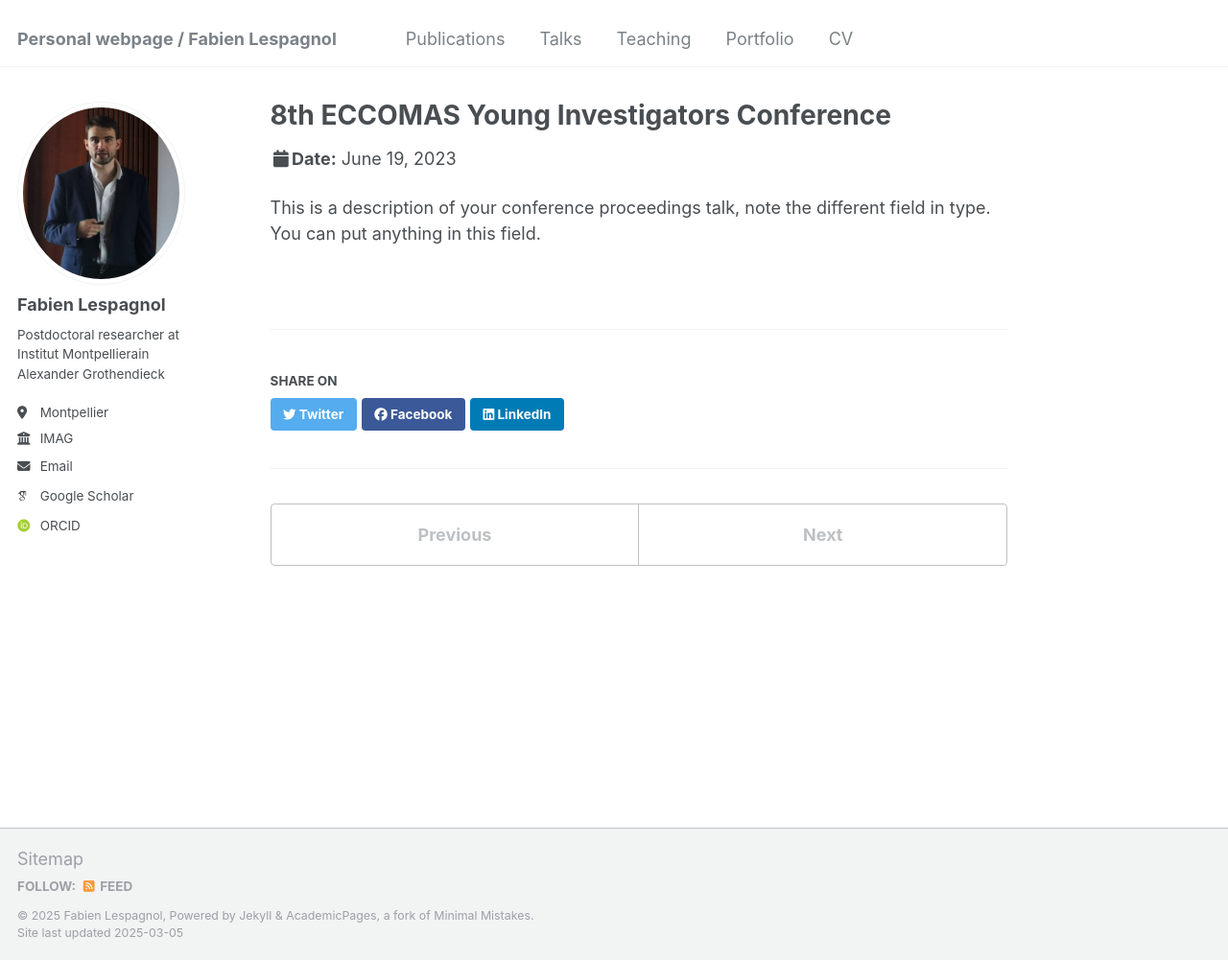
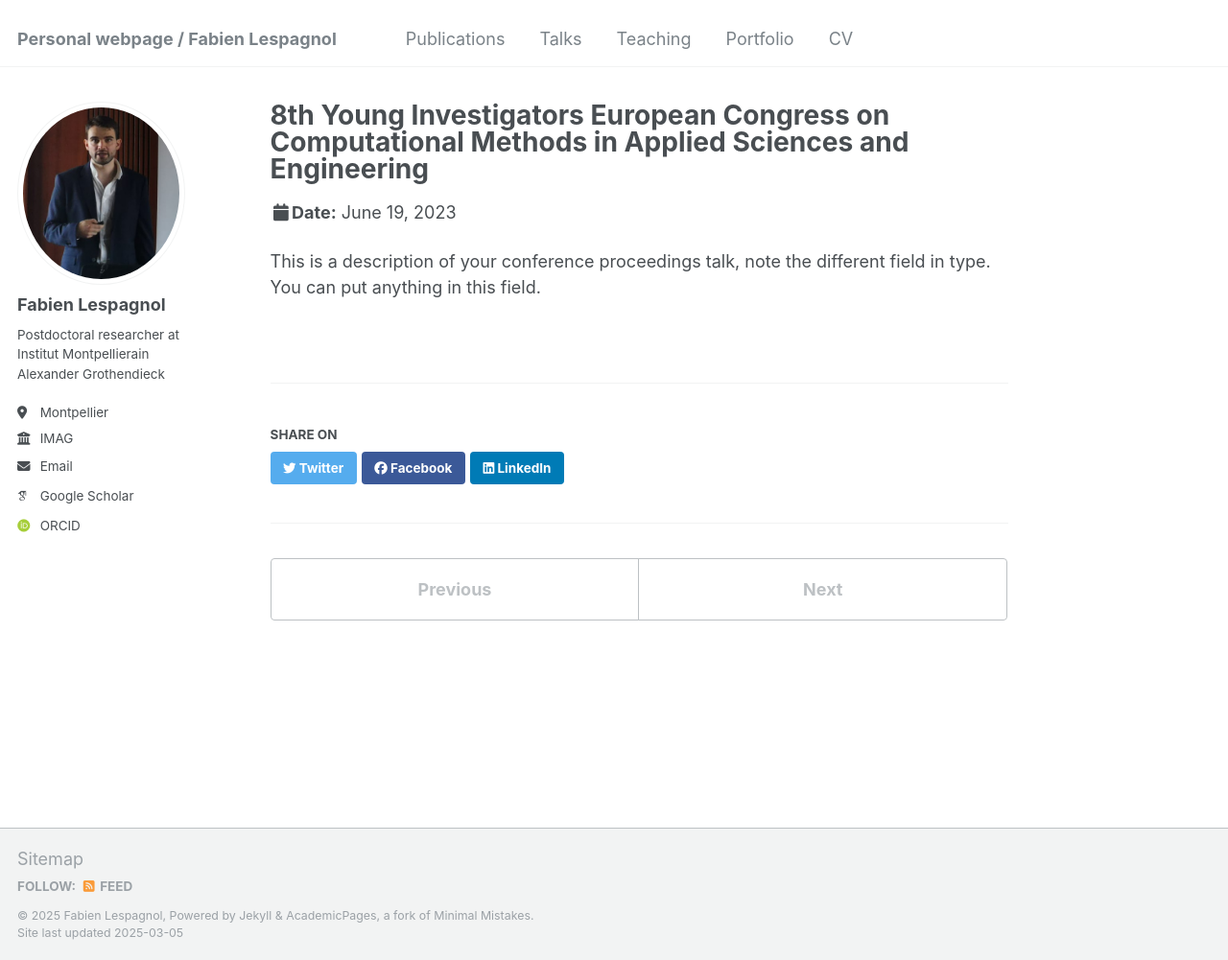
Before and after one commit to FabienLespagnol/fabienlespagnol.github.io, a Jekyll site: the page built from _talks/YOUTH_ECCOMAS_PORTO_2023.md, in a window 1280 px wide and 1001 px high. Shown: the whole window at 96% size. Built offline with Jekyll 4.4.1, drawn with Linux system fonts in a browser that asks for light colours; some web fonts are replaced.

Commit message:
Update and rename 2014-03-01-talk-3.md to YOUTH_ECCOMAS_PORTO_2023.md

```diff
--- a/_talks/2014-03-01-talk-3.md
+++ b/_talks/YOUTH_ECCOMAS_PORTO_2023.md
@@ -1,9 +1,9 @@
 ---
-title: "8th ECCOMAS Young Investigators Conference"
+title: "8th Young Investigators European Congress on Computational Methods in Applied Sciences and Engineering "
 collection: talks
 type: "Conference proceedings talk"
 permalink: /talks/2014-03-01-talk-3
-venue: "Youth ECCOMAS Congress 2023"
+venue: "Youth ECCOMAS 2023"
 date: 2023-06-19
 location: "Porto, Portugal"
 ---
```
